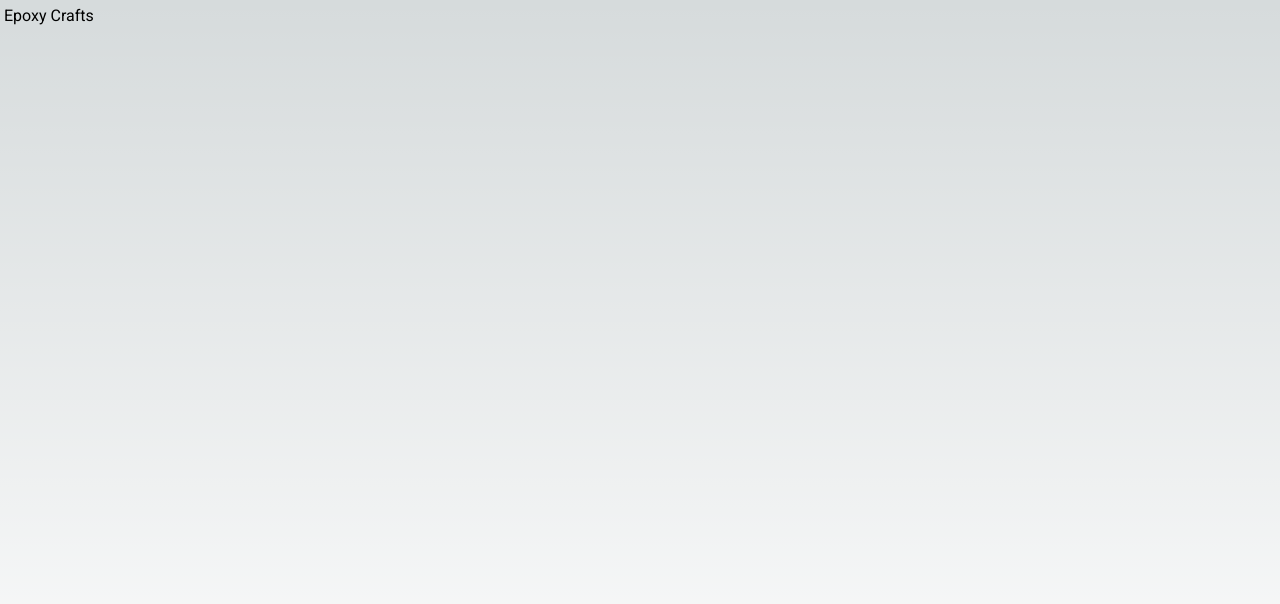
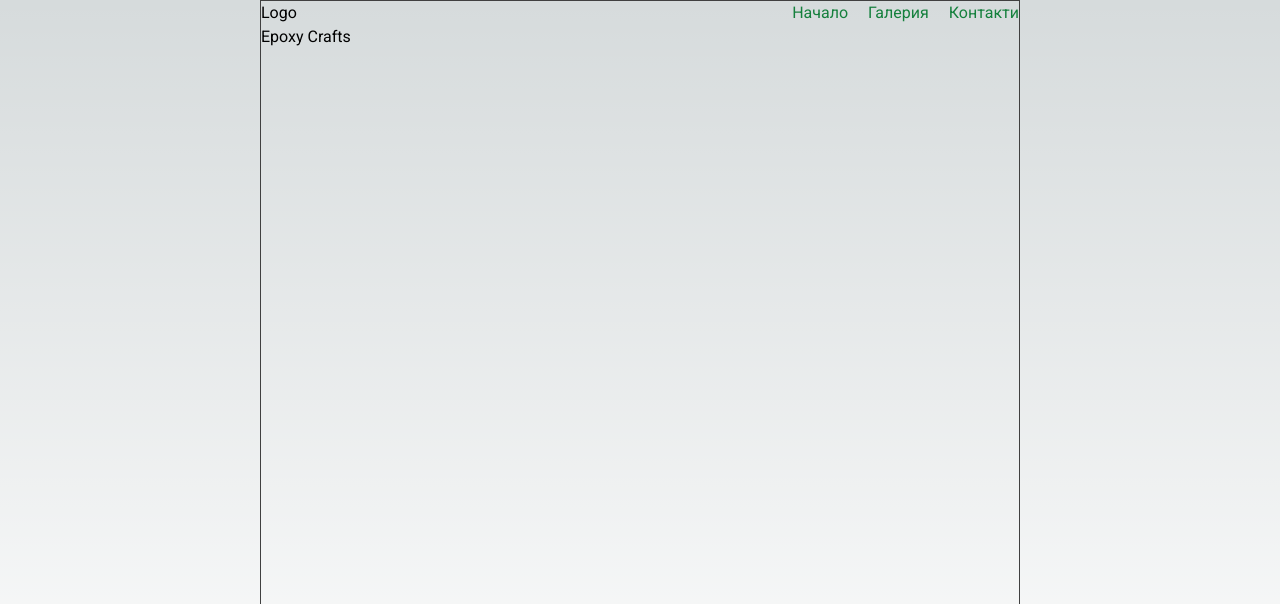
Before and after one commit to HladenRazum/next-epoxy-craft, a Next.js app: page / in a window 1280 px wide. Shown: the top 604 px of the page. Built offline with nearby package versions, Linux system fonts and the light colour scheme.

Commit message:
added NavLinks

```diff
--- a/app/globals.css
+++ b/app/globals.css
@@ -1,6 +1,12 @@
 @tailwind base;
 @tailwind components;
 @tailwind utilities;
+
+@layer components {
+  .wrapper {
+    @apply flex-1 w-full md:max-w-[760px] border border-neutral-700 mx-auto;
+  }
+}
 
 :root {
   --foreground-rgb: 0, 0, 0;
--- a/app/layout.tsx
+++ b/app/layout.tsx
@@ -1,12 +1,16 @@
-import './globals.css';
-import type { Metadata } from 'next';
-import { Roboto } from 'next/font/google';
+import Header from "@/components/organisms/Header";
+import "./globals.css";
+import type { Metadata } from "next";
+import { Roboto } from "next/font/google";
 
-const roboto = Roboto({ weight: ["300", "400", "500", "700"], subsets: ['latin'] });
+const roboto = Roboto({
+  weight: ["300", "400", "500", "700"],
+  subsets: ["latin"],
+});
 
 export const metadata: Metadata = {
-  title: 'Epoxy Crafts',
-  description: 'A website for beautiful products made of wood and epoxy',
+  title: "Epoxy Crafts",
+  description: "A website for beautiful products made of wood and epoxy",
 };
 
 export default function RootLayout({
@@ -16,7 +20,14 @@ export default function RootLayout({
 }) {
   return (
     <html lang="en">
-      <body className={roboto.className}><div className="flex min-h-screen p-1">{children}</div></body>
+      <body className={roboto.className}>
+        <div className="flex flex-col min-h-screen">
+          <div className="wrapper">
+            <Header />
+            {children}
+          </div>
+        </div>
+      </body>
     </html>
   );
 }
--- a/app/page.tsx
+++ b/app/page.tsx
@@ -1,5 +1,7 @@
 export default function Home() {
   return (
-    <h1>Epoxy Crafts</h1>
+    <>
+      <h1>Epoxy Crafts</h1>
+    </>
   );
 }
--- a/components/atoms/NavLink.tsx
+++ b/components/atoms/NavLink.tsx
@@ -2,10 +2,14 @@ import Link from "next/link";
 import { ReactNode } from "react";
 
 type NavLinkProps = {
-   href: string;
-   children: ReactNode;
+  href: string;
+  children: ReactNode;
 };
 
 export default function NavLink({ href, children }: NavLinkProps) {
-   return <Link href={href}>{children}</Link>;
+  return (
+    <Link className="text-green-700" href={href}>
+      {children}
+    </Link>
+  );
 }
--- /dev/null
+++ b/components/lib/constants.ts
@@ -0,0 +1,20 @@
+// export type NavLinksType = {
+//   [key in AllowedNavLinks]: {
+//     text: string;
+//     route: string;
+//   };
+// };
+
+// export type AllowedNavLinks = "HOME" | "GALLERY";
+
+export const NAV_LINKS: NavLinkType[] = [
+  { name: "home", href: "/", text: "Начало" },
+  { name: "gallery", href: "/gallery", text: "Галерия" },
+  { name: "contact", href: "/contact", text: "Контакти" },
+];
+
+export type NavLinkType = {
+  href: string;
+  name: string;
+  text: string;
+};
--- a/components/molecules/NavLinksList.tsx
+++ b/components/molecules/NavLinksList.tsx
@@ -1,13 +1,26 @@
 import NavLink from "../atoms/NavLink";
-
+import type { NavLinkType } from "../lib/constants";
 
 type NavLinksListProps = {
-   links: any[];
+  links: NavLinkType[];
 };
 
 export default function NavLinksList({ links }: NavLinksListProps) {
-   return (
-      <ul>
-      </ul>
-   );
+  if (Boolean(!links) || links.length === 0) {
+    return (
+      <p>
+        <strong>No links found.</strong>
+      </p>
+    );
+  }
+
+  return (
+    <ul className="hidden sm:flex gap-5">
+      {links.map((link) => (
+        <NavLink href={link.href} key={link.name}>
+          {link.text}
+        </NavLink>
+      ))}
+    </ul>
+  );
 }
--- /dev/null
+++ b/components/organisms/Header.tsx
@@ -0,0 +1,11 @@
+import { NAV_LINKS } from "../lib/constants";
+import NavLinksList from "../molecules/NavLinksList";
+
+export default function Header() {
+  return (
+    <header className="flex content-center justify-between">
+      <span>Logo</span>
+      <NavLinksList links={NAV_LINKS} />
+    </header>
+  );
+}
```
Lines whose indentation alone changed are shown as unchanged.
